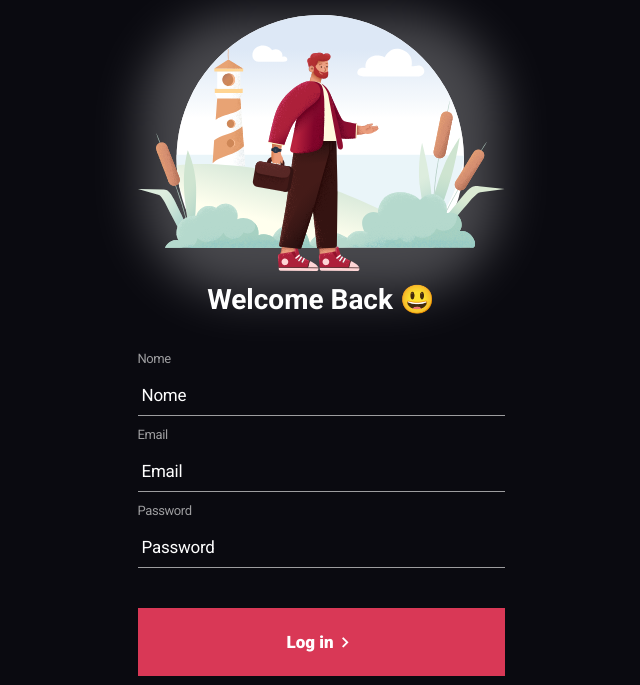
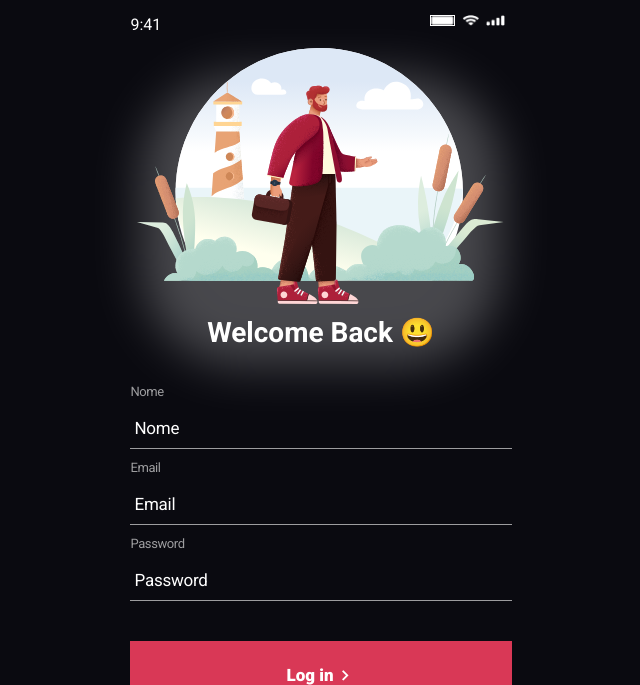
Before and after one commit to georgiasantos-frontend/Tela-de-Login, a plain HTML site: page index.html in a window 1280 px wide. Shown: the top 685 px of the page, without its empty margins (319-959 px from the left). Drawn offline with nearby package versions, Linux system fonts and the light colour scheme.

Commit message:
construção de um header

```diff
--- a/index.html
+++ b/index.html
@@ -19,7 +19,15 @@
 
   <body>
     <main>
-        <div class="blur"></div>
+
+      <header>
+        <img class="header1" src="./imagens/Cellular Connection.png" alt="connection-celular">
+        <img class="header2" src="./imagens/Wifi.png" alt="wifi">
+        <img class="header3" src="./imagens/Capacity.png" alt="capacity">
+        <p class="paragrafo-header">9:41</p>
+      </header>
+
+      <div class="blur"></div>
       <img src="./imagens/login-img.svg" alt="homem com uma mala" />
       <h1>Welcome Back 😃</h1>
 
--- a/style.css
+++ b/style.css
@@ -8,7 +8,43 @@
 body {
     display: flex;
     justify-content: center;
-    background-color:  #0A0A10;
+    background-color: #0A0A10;
+}
+
+header {
+    display: flex;
+    flex-direction: row-reverse;
+    color: #ffffff;
+}
+
+.header1,
+.header2,
+.header3 {
+    margin-right: 7px;
+    width: 20px;
+    height: 13px;
+}
+
+.header1 {
+    width: 18.77px;
+    height: 10.67px;
+}
+
+.header2 {
+    width: 16.93px;
+    height: 11px;
+}
+
+.header3 {
+    width: 24.33px;
+    height: 11.33px;
+    border: 1px solid #FFFFFF;
+}
+
+.paragrafo-header {
+    padding-right: 300px;
+    width: 54px;
+    height: 21px;
 }
 
 main {
@@ -32,13 +68,15 @@ h1 {
 
 .blur {
     width: 360px;
-    height: 280px;
+    height: 290px;
     background: #ffffff;
     position: absolute;
     z-index: -1;
     opacity: 0.25;
     filter: blur(24px);
     border-radius: 100px;
+    margin-top: 60px;
+
 
 }
 
@@ -106,22 +144,22 @@ justify-content: center;
     transition: 0.3s ease;
 }
 
-.btn-login:hover{
+.btn-login:hover {
     opacity: 0.8;
     cursor: pointer;
 }
 
-.btn-login:active{
+.btn-login:active {
     opacity: 0.8;
 }
 
-i{
+i {
     font-size: 22px;
     font-weight: 900;
     line-height: 3px;
 }
 
-.btn-google{
+.btn-google {
     width: 100%;
     height: 68px;
     border: none;
@@ -138,52 +176,52 @@ color: #ffffff;
     gap: 12px;
 }
 
-.btn-google:hover{
+.btn-google:hover {
     opacity: 0.8;
     cursor: pointer;
 }
 
-.btn-google:active{
+.btn-google:active {
     opacity: 0.8;
 }
 
-    .container-link{
+.container-link {
     position: relative;
     margin-top: 20px;
 }
 
 
-    a{
+a {
     font-size: 14px;
     font-weight: 900;
     line-height: 16px;
-color:rgba(255, 255, 255, 0.6) ;
+    color: rgba(255, 255, 255, 0.6);
     text-decoration: none;
 
 
 }
 
-    a::after{
-       content:"";
+a::after {
+    content: "";
     width: 0;
     height: 2px;
     position: absolute;
-       background:  #D93856;
+    background: #D93856;
     bottom: 0;
     left: 0;
     transition: 0.3s ease;
 }
 
-    a:hover::after{
-        content:"";
+a:hover::after {
+    content: "";
     width: 100%;
     height: 2px;
     position: absolute;
-        background:  #D93856;
+    background: #D93856;
     bottom: 0;
     left: 0;
 }
 
-    span{
+span {
     color: #ffffff;
 }
```
Also changed, not shown: signup.html (+6 -0 lines), imagens/Capacity.png (added), imagens/Cellular Connection.png (added), imagens/Wifi.png (added). Lines whose indentation alone changed are shown as unchanged.
